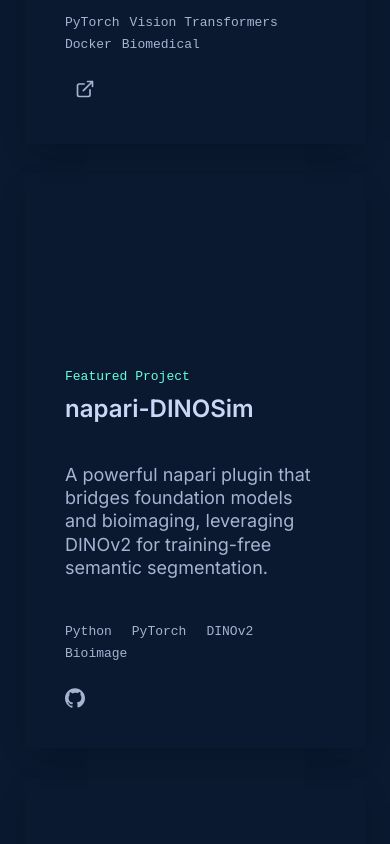
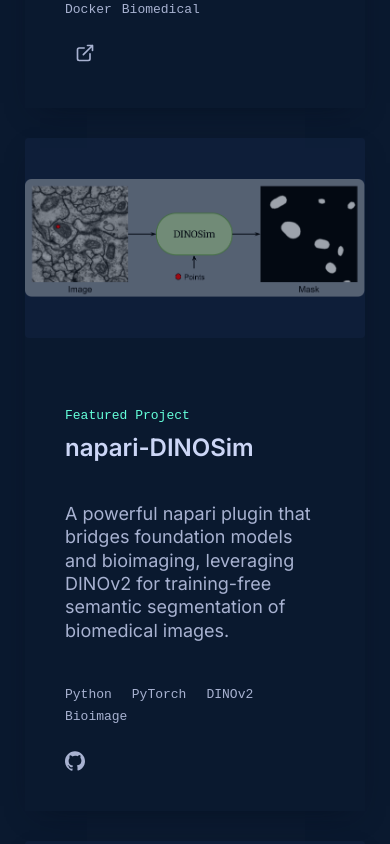
Before and after one commit to AAitorG/AAitorG.github.io, a React (Vite) app: page / in a window 390 px wide. Shown: the part 4160-5004 px from the top of the page. Built offline with nearby package versions, Linux system fonts and the light colour scheme; the HTML template or start-up script is replaced by a standard one.

Commit message:
project image fix for phones

```diff
--- a/src/config.js
+++ b/src/config.js
@@ -141,7 +141,7 @@
     {
       name: 'napari-DINOSim',
       description:
-        'A powerful napari plugin that bridges foundation models and bioimaging, leveraging DINOv2 for training-free semantic segmentation.',
+        'A powerful napari plugin that bridges foundation models and bioimaging, leveraging DINOv2 for training-free semantic segmentation of biomedical images.',
       tags: ['Python', 'PyTorch', 'DINOv2', 'Bioimage'],
       github: 'https://github.com/AAitorG/napari-DINOSim',
       external: null,
--- a/src/index.css
+++ b/src/index.css
@@ -811,7 +811,7 @@
 .contact {
   max-width: 600px;
   margin: 0 auto 0;
-  padding-bottom: 130px;
+  padding-bottom: 60px;
   text-align: center;
 }
 
@@ -907,6 +907,12 @@
   main {
     padding: 150px 50px;
   }
+  section {
+    padding: 70px 0;
+  }
+  .contact {
+    padding-bottom: 60px;
+  }
   .nav {
     padding: 0 25px;
   }
@@ -967,6 +973,22 @@
   .project:nth-of-type(odd) .project-links {
     margin: 0 10px 5px 0;
   }
+  .project .project-image-link {
+    display: block;
+    width: 100%;
+    height: 200px;
+    margin-bottom: 20px;
+  }
+  .project .project-image {
+    background-size: contain;
+    background-position: center;
+    background-repeat: no-repeat;
+    border-radius: var(--border-radius);
+    opacity: 0.6;
+    width: 100%;
+    height: 100%;
+    background-color: var(--light-navy);
+  }
   .project .project-description {
     padding: 20px 0;
     background-color: transparent;
```
